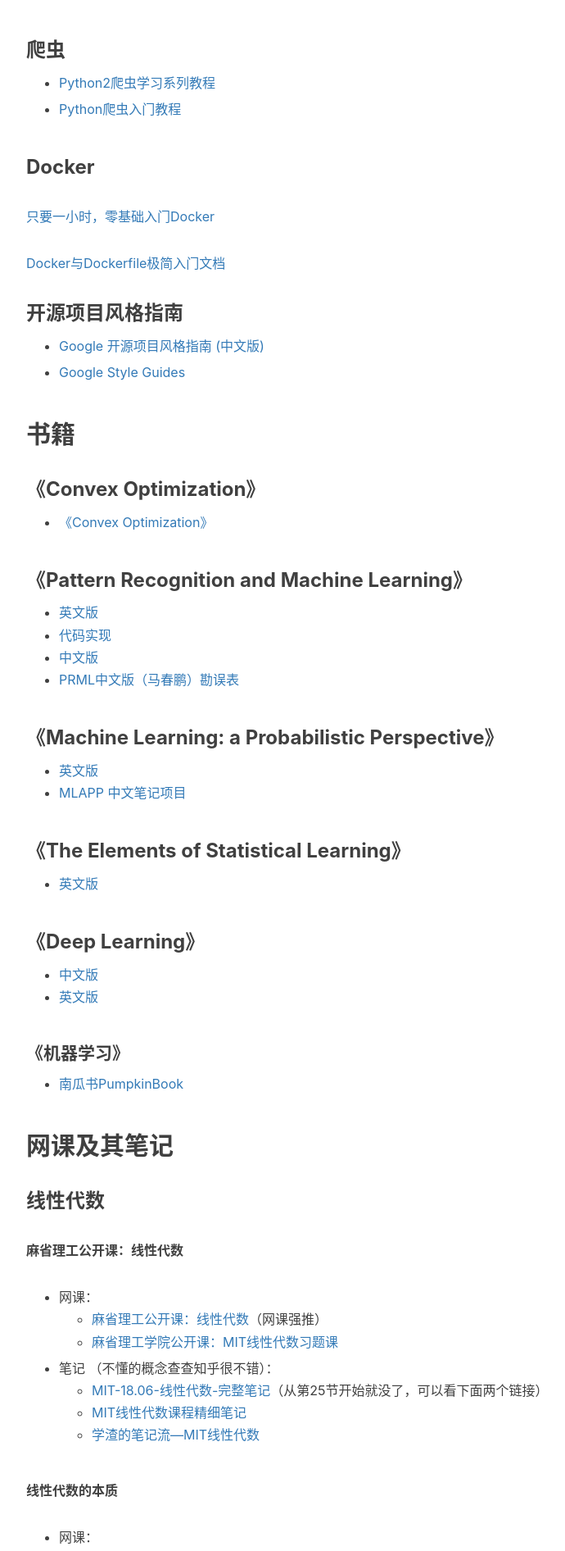
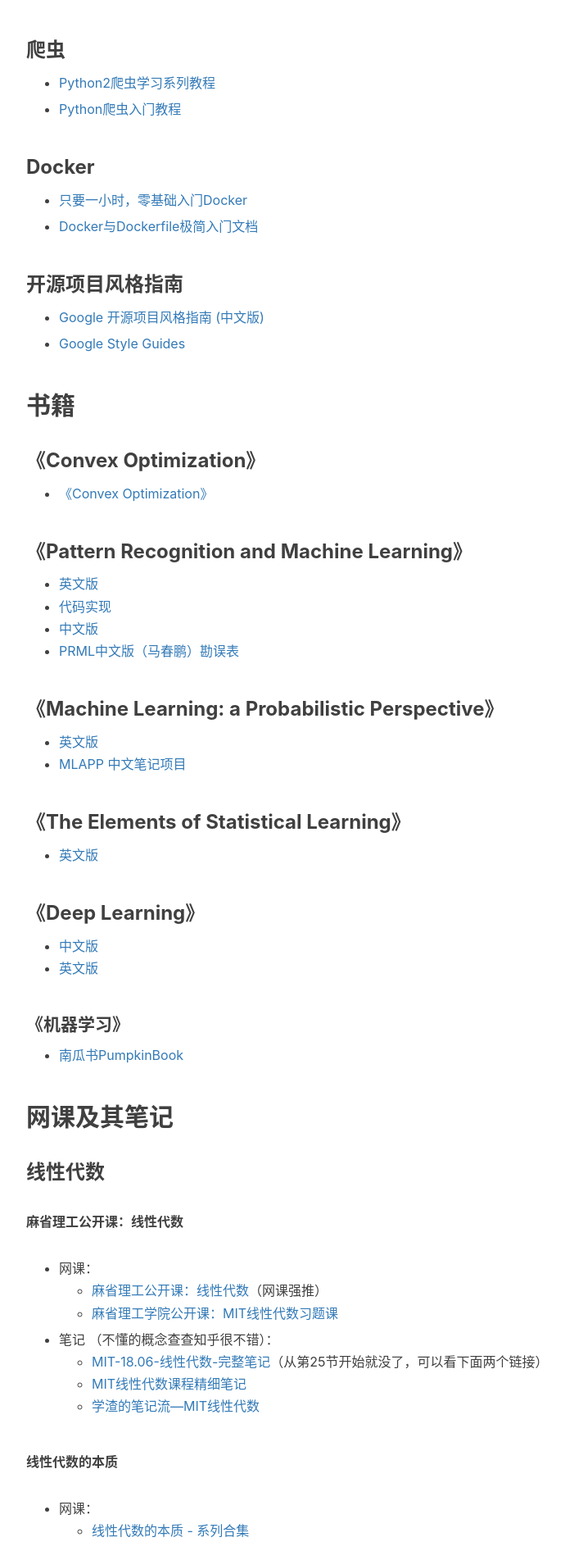
Before and after one commit to liushunyu/blog, a Jekyll site: the page built from _posts/2188-08-08-[置顶] Collections.md, in a window 1280 px wide. Shown: the part 1263-3155 px from the top of the page at 82% size, without its empty margins (233-923 px from the left). Built offline with Jekyll 4.4.1, drawn with Linux system fonts in a browser that asks for light colours; nearby versions of some CDN libraries; comment, search, counter and statistics services are not loaded.

```diff
--- a/_posts/2188-08-08-[置顶] Collections.md
+++ b/_posts/2188-08-08-[置顶] Collections.md
@@ -59,9 +59,9 @@ tags:
 
 ### Docker
 
-[只要一小时，零基础入门Docker](https://zhuanlan.zhihu.com/p/23599229)
+- [只要一小时，零基础入门Docker](https://zhuanlan.zhihu.com/p/23599229)
 
-[Docker与Dockerfile极简入门文档](https://blog.csdn.net/qq_33256688/article/details/80319673)
+- [Docker与Dockerfile极简入门文档](https://blog.csdn.net/qq_33256688/article/details/80319673)
 
 
 
```
